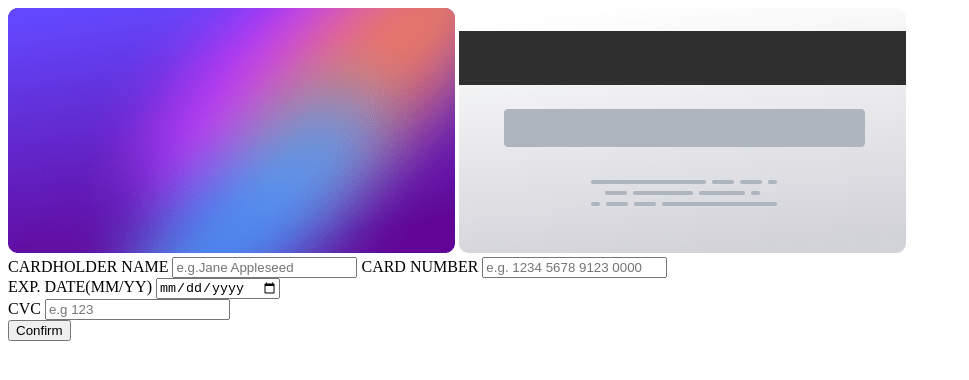
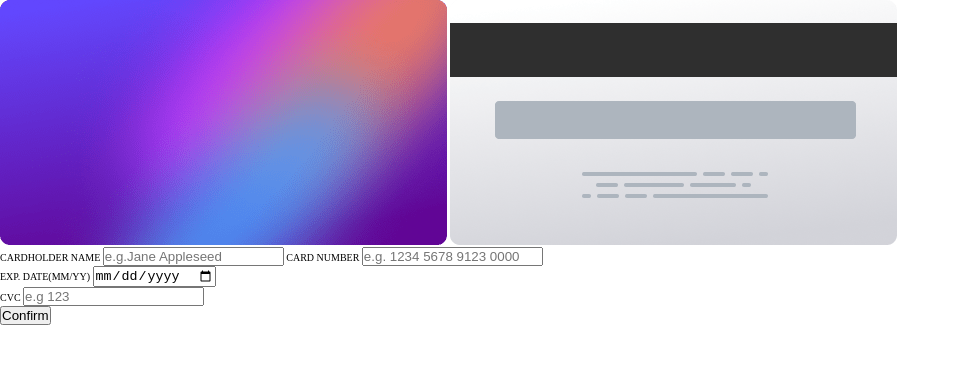
Before and after one commit to Frimpong04/interactive-card-details-form, a plain HTML site: page index.html in a window 1280 px wide. Shown: the whole page, without its empty margins (0-969 px from the left). Drawn offline with Linux system fonts and the light colour scheme.

Commit message:
add global styles

```diff
--- a/index.html
+++ b/index.html
@@ -49,5 +49,7 @@
             </form>
         </section>
     </main>
+
+    <script src="app.js"></script>
 </body>
 </html>
--- a/style.css
+++ b/style.css
@@ -0,0 +1,17 @@
+/* reset global styles */
+* {
+    margin: 0px;
+    padding: 0px;
+    box-sizing: border-box;
+}
+
+html {
+    font-size: 62.5%;
+    --white: hsl(0, 0%, 100%);
+    --light-grayish-violet: hsl(270, 3%, 87%);
+    --dark-grayish-violet: hsl(279, 6%, 55%);
+    --very-dark-violet: hsl(278, 68%, 11%);
+    --red-input-errors: hsl(0, 100%, 66%);
+    --gradient-start:  hsl(249, 99%, 64%);
+    --gradient-end: hsl(278, 94%, 30%);
+}
```
